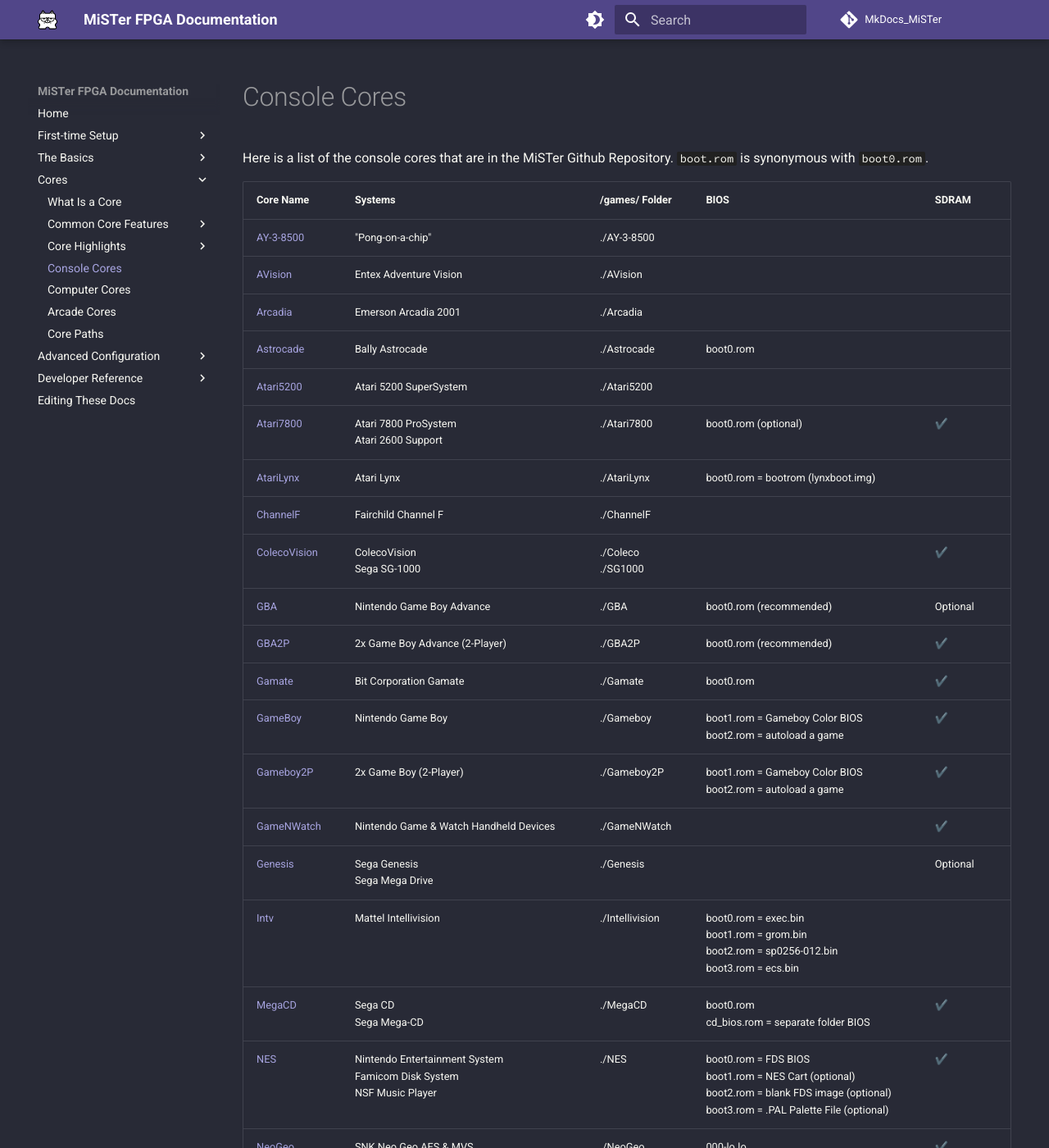
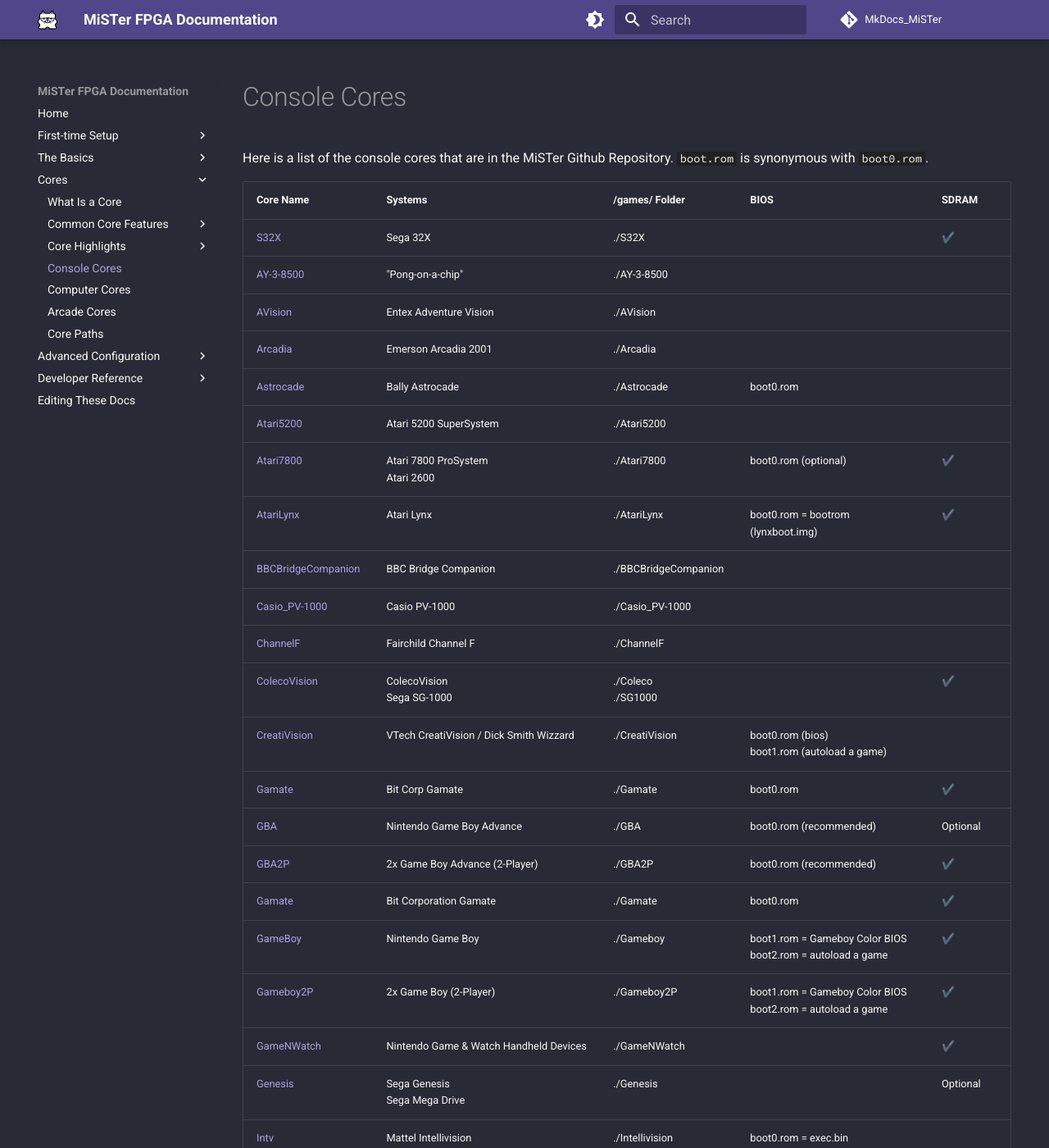
Before and after one commit to MiSTer-devel/MkDocs_MiSTer, an MkDocs documentation site: the page built from docs/cores/console.md, in a window 1280 px wide and 1400 px high. Shown: the whole window at 82% size. Built offline with MkDocs 1.6.1 and Material for MkDocs 9.7.7, drawn with Linux system fonts in a browser that asks for light colours; comment, search, counter and statistics services are not loaded; some of the changed text lies outside the part shown.

Commit message:
Update Console cores list

```diff
--- a/docs/cores/console.md
+++ b/docs/cores/console.md
@@ -5,33 +5,41 @@
 
 Here is a list of the console cores that are in the MiSTer Github Repository. `boot.rom` is synonymous with `boot0.rom`.
 
-| Core Name                                                                     | Systems                                                                                                 | /games/ Folder          | BIOS                                                                                                                                          | SDRAM    |
-| ----------------------------------------------------------------------------- | ------------------------------------------------------------------------------------------------------- | ----------------------- | --------------------------------------------------------------------------------------------------------------------------------------------- | -------- |
-| [AY-3-8500](https://github.com/MiSTer-devel/AY-3-8500-MiSTer)                 | "Pong-on-a-chip"                                                                                        | ./AY-3-8500             |                                                                                                                                               |          |
-| [AVision](https://github.com/MiSTer-devel/AdventureVision_MiSTer)             | Entex Adventure Vision                                                                                  | ./AVision               |                                                                                                                                               |          |
-| [Arcadia](https://github.com/MiSTer-devel/Arcadia_MiSTer)                     | Emerson Arcadia 2001                                                                                    | ./Arcadia               |                                                                                                                                               |          |
-| [Astrocade](https://github.com/MiSTer-devel/Astrocade_MiSTer)                 | Bally Astrocade                                                                                         | ./Astrocade             | boot0.rom                                                                                                                                     |          |
-| [Atari5200](https://github.com/MiSTer-devel/Atari800_MiSTer)                  | Atari 5200 SuperSystem                                                                                  | ./Atari5200             |                                                                                                                                               |          |
-| [Atari7800](https://github.com/MiSTer-devel/Atari7800_MiSTer)                 | Atari 7800 ProSystem<br>Atari 2600 Support                                                              | ./Atari7800             | boot0.rom (optional)                                                                                                                          | ✔️       |
-| [AtariLynx](https://github.com/MiSTer-devel/AtariLynx_MiSTer)                 | Atari Lynx                                                                                              | ./AtariLynx             | boot0.rom = bootrom (lynxboot.img)                                                                                                            |          |
-| [ChannelF](https://github.com/MiSTer-devel/ChannelF_MiSTer)                   | Fairchild Channel F                                                                                     | ./ChannelF              |                                                                                                                                               |          |
-| [ColecoVision](https://github.com/MiSTer-devel/ColecoVision_MiSTer)           | ColecoVision<br>Sega SG-1000                                                                            | ./Coleco<br>./SG1000    |                                                                                                                                               | ✔️       |
-| [GBA](https://github.com/MiSTer-devel/GBA_MiSTer)                             | Nintendo Game Boy Advance                                                                               | ./GBA                   | boot0.rom (recommended)                                                                                                                       | Optional |
-| [GBA2P](https://github.com/MiSTer-devel/GBA_MiSTer/tree/GBA2P)                | 2x Game Boy Advance (2-Player)                                                                          | ./GBA2P                 | boot0.rom (recommended)                                                                                                                       | ✔️       |
-| [Gamate](https://github.com/MiSTer-devel/Gamate_MiSTer)                       | Bit Corporation Gamate                                                                                  | ./Gamate                | boot0.rom                                                                                                                                     | ✔️       |
-| [GameBoy](https://github.com/MiSTer-devel/Gameboy_MiSTer)                     | Nintendo Game Boy                                                                                       | ./Gameboy               | boot1.rom = Gameboy Color BIOS<br>boot2.rom = autoload a game                                                                                 | ✔️       |
-| [Gameboy2P](https://github.com/MiSTer-devel/Gameboy_MiSTer/tree/Gameboy2P)    | 2x Game Boy (2-Player)                                                                                  | ./Gameboy2P             | boot1.rom = Gameboy Color BIOS<br>boot2.rom = autoload a game                                                                                 | ✔️       |
-| [GameNWatch](https://github.com/MiSTer-devel/GnW_MiSTer)                      | Nintendo Game & Watch Handheld Devices                                                                  | ./GameNWatch            |                                                                                                                                               | ✔️       |
-| [Genesis](https://github.com/MiSTer-devel/Genesis_MiSTer)                     | Sega Genesis<br>Sega Mega Drive                                                                         | ./Genesis               |                                                                                                                                               | Optional |
-| [Intv](https://github.com/MiSTer-devel/Intv_MiSTer)                           | Mattel Intellivision                                                                                    | ./Intellivision         | boot0.rom = exec.bin<br>boot1.rom = grom.bin<br>boot2.rom = sp0256-012.bin<br>boot3.rom = ecs.bin                                             |          |
-| [MegaCD](https://github.com/MiSTer-devel/MegaCD_MiSTer)                       | Sega CD<br>Sega Mega-CD                                                                                 | ./MegaCD                | boot0.rom<br>cd\_bios.rom = separate folder BIOS                                                                                              | ✔️       |
-| [NES](https://github.com/MiSTer-devel/NES_MiSTer)                             | Nintendo Entertainment System<br>Famicom Disk System<br>NSF Music Player                                | ./NES                   | boot0.rom = FDS BIOS<br>boot1.rom = NES Cart (optional)<br>boot2.rom = blank FDS image (optional)<br>boot3.rom = .PAL Palette File (optional) | ✔️       |
-| [NeoGeo](https://github.com/MiSTer-devel/NeoGeo_MiSTer)                       | SNK Neo Geo AES & MVS                                                                                   | ./NeoGeo                | 000-lo.lo<br>sfix.sfix<br>sp-s2.sp1 (MVS)<br>neo-epo.sp1 (AES)<br>uni-bios.rom                                                                | ✔️       |
-| [Odyssey2](https://github.com/MiSTer-devel/Odyssey2_MiSTer)                   | Magnavox Odyssey 2<br>Philips Odyssey 2<br>Philips Videopac G7000                                       | ./Odyssey2              |                                                                                                                                               |          |
-| [PSX](https://github.com/MiSTer-devel/PSX_MiSTer)                             | Sony Playstation                                                                                        | ./PSX                   | boot0.rom = Japanese BIOS<br>boot1.rom = English BIOS<br>boot2.rom = Europe BIOS                                                              | ✔️       |
-| [SMS](https://github.com/MiSTer-devel/SMS_MiSTer)                             | Sega Master System<br>Sega Game Gear<br>Sega SG-1000                                                    | ./SMS<br>./SG1000       |                                                                                                                                               | ✔️       |
-| [SNES](https://github.com/MiSTer-devel/SNES_MiSTer)                           | Super Nintendo Entertainment System<br>Nintendo Satellaview<br>SPC Music Player                         | ./SNES                  | bsx\_bios.rom = Satellaview ROM                                                                                                               | ✔️       |
-| [TurboGrafx16](https://github.com/MiSTer-devel/TurboGrafx16_MiSTer)           | NEC TurboGrafx-16 / PC Engine<br>CD-ROM² / Super CD-ROM²<br>Duo / TurboDuo<br>SuperGrafx<br>Arcade Card | ./TGFX16<br>./TGFX16-CD | cd\_bios.rom = BIOS Place in tgfx16-cd                                                                                                        | Optional |
-| [VC4000](https://github.com/MiSTer-devel/VC4000_MiSTer)                       | Interton VC4000<br>Acetronic MPU-1000<br>Occitane OC2000                                                | ./VC4000                |                                                                                                                                               |          |
-| [Vectrex](https://github.com/MiSTer-devel/Vectrex_MiSTer)                     | Vectrex                                                                                                 | ./Vectrex               |                                                                                                                                               |          |
-| [WonderSwan](https://github.com/MiSTer-devel/WonderSwan_MiSTer)               | Bandai WonderSwan<br>WonderSwan Color<br>SwanCrystal                                                    | ./WonderSwan            | boot0.rom = WonderSwan<br>boot1.rom = WonderSwan Color                                                                        | ✔️       |
+| Core Name                                                                       | Systems                                                                                                 | /games/ Folder          | BIOS                                                                                                                                          | SDRAM    |
+| ------------------------------------------------------------------------------- | ------------------------------------------------------------------------------------------------------- | ----------------------- | --------------------------------------------------------------------------------------------------------------------------------------------- | -------- |
+| [S32X](https://github.com/MiSTer-devel/S32X_MiSTer)                             | Sega 32X                                                                                                | ./S32X                  |                                                                                                                                               | ✔️       |
+| [AY-3-8500](https://github.com/MiSTer-devel/AY-3-8500-MiSTer)                   | "Pong-on-a-chip"                                                                                        | ./AY-3-8500             |                                                                                                                                               |          |
+| [AVision](https://github.com/MiSTer-devel/AdventureVision_MiSTer)               | Entex Adventure Vision                                                                                  | ./AVision               |                                                                                                                                               |          |
+| [Arcadia](https://github.com/MiSTer-devel/Arcadia_MiSTer)                       | Emerson Arcadia 2001                                                                                    | ./Arcadia               |                                                                                                                                               |          |
+| [Astrocade](https://github.com/MiSTer-devel/Astrocade_MiSTer)                   | Bally Astrocade                                                                                         | ./Astrocade             | boot0.rom                                                                                                                                     |          |
+| [Atari5200](https://github.com/MiSTer-devel/Atari800_MiSTer)                    | Atari 5200 SuperSystem                                                                                  | ./Atari5200             |                                                                                                                                               |          |
+| [Atari7800](https://github.com/MiSTer-devel/Atari7800_MiSTer)                   | Atari 7800 ProSystem<br>Atari 2600                                                                      | ./Atari7800             | boot0.rom (optional)                                                                                                                          | ✔️       |
+| [AtariLynx](https://github.com/MiSTer-devel/AtariLynx_MiSTer)                   | Atari Lynx                                                                                              | ./AtariLynx             | boot0.rom = bootrom (lynxboot.img)                                                                                                            | ✔️       |
+| [BBCBridgeCompanion](https://github.com/MiSTer-devel/BBCBridgeCompanion_MiSTer) | BBC Bridge Companion                                                                                    | ./BBCBridgeCompanion    |                                                                                                                                               |          |
+| [Casio_PV-1000](https://github.com/MiSTer-devel/Casio_PV-1000_MiSTer)           | Casio PV-1000                                                                                           | ./Casio_PV-1000         |                                                                                                                                               |          |
+| [ChannelF](https://github.com/MiSTer-devel/ChannelF_MiSTer)                     | Fairchild Channel F                                                                                     | ./ChannelF              |                                                                                                                                               |          |
+| [ColecoVision](https://github.com/MiSTer-devel/ColecoVision_MiSTer)             | ColecoVision<br>Sega SG-1000                                                                            | ./Coleco<br>./SG1000    |                                                                                                                                               | ✔️       |
+| [CreatiVision](https://github.com/MiSTer-devel/CreatiVision_MiSTer)             | VTech CreatiVision / Dick Smith Wizzard                                                                 | ./CreatiVision          | boot0.rom (bios)<br>boot1.rom (autoload a game)                                                                                               |          |
+| [Gamate](https://github.com/MiSTer-devel/Gamate_MiSTer)                         | Bit Corp Gamate                                                                                         | ./Gamate                | boot0.rom                                                                                                                                     | ✔️       |
+| [GBA](https://github.com/MiSTer-devel/GBA_MiSTer)                               | Nintendo Game Boy Advance                                                                               | ./GBA                   | boot0.rom (recommended)                                                                                                                       | Optional |
+| [GBA2P](https://github.com/MiSTer-devel/GBA_MiSTer/tree/GBA2P)                  | 2x Game Boy Advance (2-Player)                                                                          | ./GBA2P                 | boot0.rom (recommended)                                                                                                                       | ✔️       |
+| [Gamate](https://github.com/MiSTer-devel/Gamate_MiSTer)                         | Bit Corporation Gamate                                                                                  | ./Gamate                | boot0.rom                                                                                                                                     | ✔️       |
+| [GameBoy](https://github.com/MiSTer-devel/Gameboy_MiSTer)                       | Nintendo Game Boy                                                                                       | ./Gameboy               | boot1.rom = Gameboy Color BIOS<br>boot2.rom = autoload a game                                                                                 | ✔️       |
+| [Gameboy2P](https://github.com/MiSTer-devel/Gameboy_MiSTer/tree/Gameboy2P)      | 2x Game Boy (2-Player)                                                                                  | ./Gameboy2P             | boot1.rom = Gameboy Color BIOS<br>boot2.rom = autoload a game                                                                                 | ✔️       |
+| [GameNWatch](https://github.com/MiSTer-devel/GnW_MiSTer)                        | Nintendo Game & Watch Handheld Devices                                                                  | ./GameNWatch            |                                                                                                                                               | ✔️       |
+| [Genesis](https://github.com/MiSTer-devel/Genesis_MiSTer)                       | Sega Genesis<br>Sega Mega Drive                                                                         | ./Genesis               |                                                                                                                                               | Optional |
+| [Intv](https://github.com/MiSTer-devel/Intv_MiSTer)                             | Mattel Intellivision                                                                                    | ./Intellivision         | boot0.rom = exec.bin<br>boot1.rom = grom.bin<br>boot2.rom = sp0256-012.bin<br>boot3.rom = ecs.bin                                             |          |
+| [MegaCD](https://github.com/MiSTer-devel/MegaCD_MiSTer)                         | Sega CD<br>Sega Mega-CD                                                                                 | ./MegaCD                | boot0.rom<br>cd\_bios.rom = separate folder BIOS                                                                                              | ✔️       |
+| [NES](https://github.com/MiSTer-devel/NES_MiSTer)                               | Nintendo Entertainment System<br>Famicom Disk System<br>NSF Music Player                                | ./NES                   | boot0.rom = FDS BIOS<br>boot1.rom = NES Cart (optional)<br>boot2.rom = blank FDS image (optional)<br>boot3.rom = .PAL Palette File (optional) | ✔️       |
+| [NeoGeo](https://github.com/MiSTer-devel/NeoGeo_MiSTer)                         | SNK Neo Geo AES & MVS                                                                                   | ./NeoGeo                | 000-lo.lo<br>sfix.sfix<br>sp-s2.sp1 (MVS)<br>neo-epo.sp1 (AES)<br>uni-bios.rom                                                                | ✔️       |
+| [Odyssey2](https://github.com/MiSTer-devel/Odyssey2_MiSTer)                     | Magnavox Odyssey 2<br>Philips Odyssey 2<br>Philips Videopac G7000                                       | ./Odyssey2              |                                                                                                                                               |          |
+| [Pokemon Mini](https://github.com/MiSTer-devel/PokemonMini_MiSTer)              | Pokémon Mini                                                                                            | ./PokemonMini           | boot.rom                                                                                                                                      | ✔️       |
+| [PSX](https://github.com/MiSTer-devel/PSX_MiSTer)                               | Sony Playstation                                                                                        | ./PSX                   | boot0.rom = Japanese BIOS<br>boot1.rom = English BIOS<br>boot2.rom = Europe BIOS                                                              | ✔️       |
+| [SGB](https://github.com/MiSTer-devel/SGB_MiSTer)                               | Nintendo Super Game Boy and Super Game Boy 2                                                            | ./SGB                   | *.sfc (SGB bios, selectable in core)                                                                                                          | ✔️       |
+| [SMS](https://github.com/MiSTer-devel/SMS_MiSTer)                               | Sega Master System<br>Sega Game Gear<br>Sega SG-1000                                                    | ./SMS<br>./SG1000       |                                                                                                                                               | ✔️       |
+| [SNES](https://github.com/MiSTer-devel/SNES_MiSTer)                             | Super Nintendo Entertainment System<br>Nintendo Satellaview<br>SPC Music Player                         | ./SNES                  | bsx\_bios.rom = Satellaview ROM                                                                                                               | ✔️       |
+| [SuperVision](SuperVision_MiSTer)                                               | Watara SuperVision                                                                                      | ./SuperVision           |                                                                                                                                               | ✔️       |
+| [TurboGrafx16](https://github.com/MiSTer-devel/TurboGrafx16_MiSTer)             | NEC TurboGrafx-16 / PC Engine<br>CD-ROM² / Super CD-ROM²<br>Duo / TurboDuo<br>SuperGrafx<br>Arcade Card | ./TGFX16<br>./TGFX16-CD | cd\_bios.rom = BIOS Place in tgfx16-cd                                                                                                        | Optional |
+| [VC4000](https://github.com/MiSTer-devel/VC4000_MiSTer)                         | Interton VC4000<br>Acetronic MPU-1000<br>Occitane OC2000                                                | ./VC4000                |                                                                                                                                               |          |
+| [Vectrex](https://github.com/MiSTer-devel/Vectrex_MiSTer)                       | Vectrex                                                                                                 | ./Vectrex               |                                                                                                                                               |          |
+| [WonderSwan](https://github.com/MiSTer-devel/WonderSwan_MiSTer)                 | Bandai WonderSwan<br>WonderSwan Color<br>SwanCrystal                                                    | ./WonderSwan            | boot0.rom = WonderSwan<br>boot1.rom = WonderSwan Color                                                                                        | ✔️       |
```
